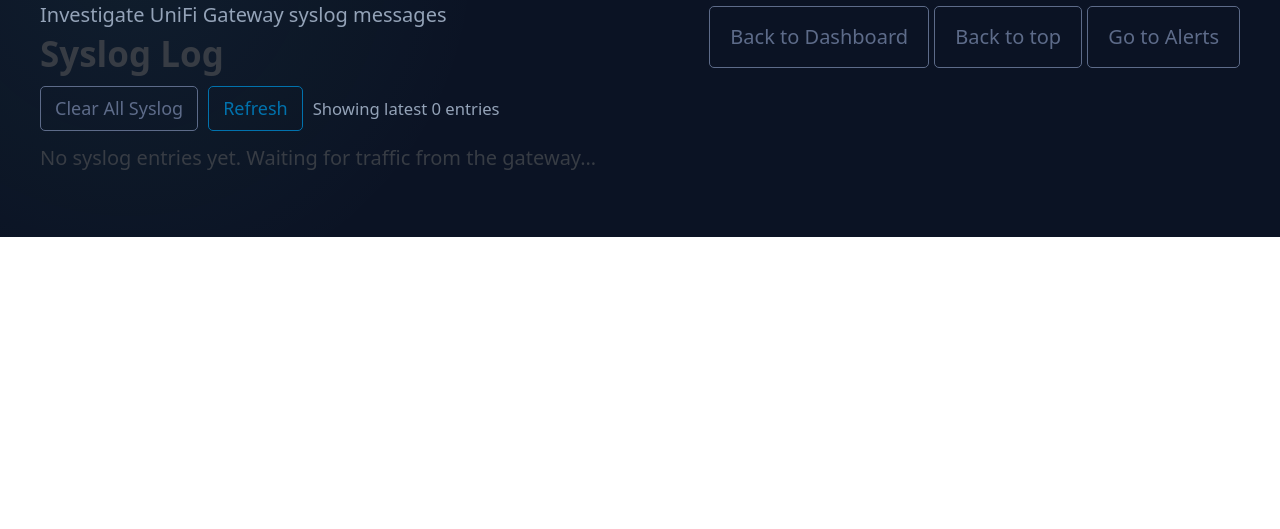
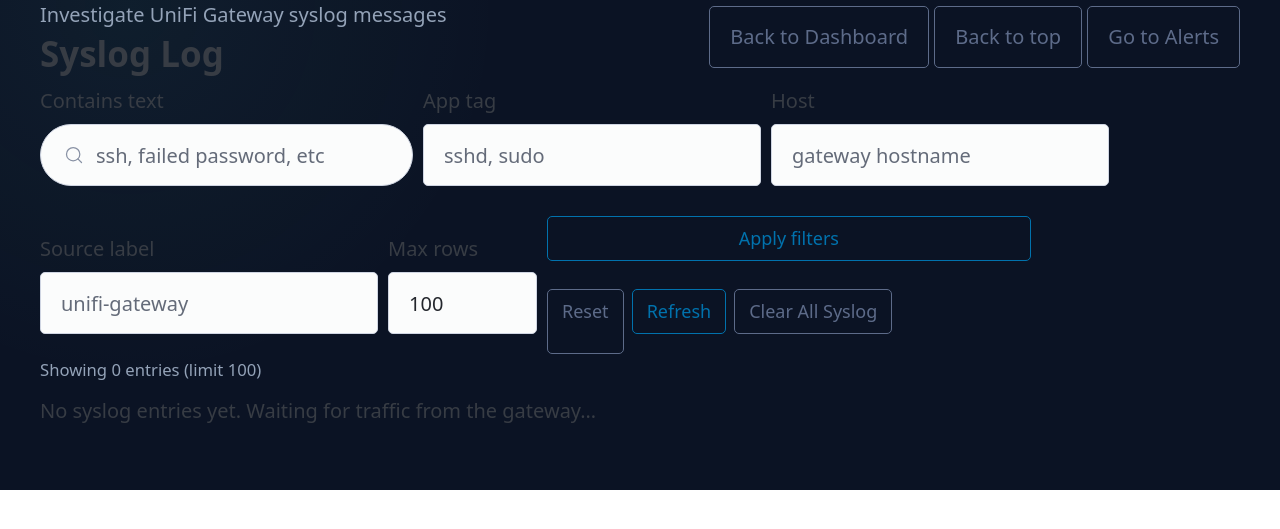
Before and after one commit to WorkableDirector/TinyPi-SIEM, a FastAPI app: page /logs in a window 1280 px wide. Shown: the part 114-643 px from the top of the page. Run offline with FastAPI, Linux system fonts and the light colour scheme; data that the repository does not hold is empty; parts of the project's set-up code (start-up, migrations or seed data) failed here and were passed over; some libraries are stand-ins or nearby versions.

Commit message:
Add filters to manage noisy syslog feed

```diff
--- a/TinyPi/app/main.py
+++ b/TinyPi/app/main.py
@@ -203,15 +203,60 @@
 
 
 @app.get("/logs", response_class=HTMLResponse)
-def view_logs(request: Request):
+def view_logs(
+    request: Request,
+    search: str = "",
+    app: str = "",
+    host: str = "",
+    source: str = "",
+    limit: int = 100,
+):
+    limit = max(10, min(limit, 500))
+
     conn = db()
-    rows = conn.execute("SELECT * FROM events WHERE type = 'syslog' ORDER BY id DESC LIMIT 200").fetchall()
+    params: list[Any] = []
+    sql = "SELECT * FROM events WHERE type = 'syslog'"
+
+    if source:
+        sql += " AND src LIKE ?"
+        params.append(f"%{source}%")
+
+    if search:
+        sql += " AND payload LIKE ?"
+        params.append(f"%{search}%")
+
+    sql += " ORDER BY id DESC LIMIT ?"
+    params.append(limit)
+
+    rows = conn.execute(sql, params).fetchall()
+
     enriched = []
     for row in rows:
         parsed = parse_syslog_payload(row.get("payload", ""))
+
+        if app and app.lower() not in (parsed.get("app") or "").lower():
+            continue
+
+        if host and host.lower() not in (parsed.get("host") or "").lower():
+            continue
+
         enriched.append({**row, **parsed})
+
     conn.close()
-    return templates.TemplateResponse("logs.html", {"request": request, "rows": enriched})
+    return templates.TemplateResponse(
+        "logs.html",
+        {
+            "request": request,
+            "rows": enriched,
+            "filters": {
+                "search": search,
+                "app": app,
+                "host": host,
+                "source": source,
+                "limit": limit,
+            },
+        },
+    )
 
 @app.get("/alerts", response_class=HTMLResponse)
 def view_alerts(request: Request):
--- a/TinyPi/app/templates/logs.html
+++ b/TinyPi/app/templates/logs.html
@@ -80,11 +80,36 @@
         </div>
     </div>
 
-    <div class="action-buttons">
-      <button id="clear-logs" class="outline secondary refresh-btn">Clear All Syslog</button>
-      <button id="refresh-logs" class="outline refresh-btn">Refresh</button>
-      <small class="subhead">Showing latest {{ rows|length }} entries</small>
-    </div>
+    <form class="action-buttons" method="get" action="/logs" style="align-items:flex-end;">
+      <div>
+        <label for="search">Contains text</label>
+        <input type="search" id="search" name="search" value="{{ filters.search }}" placeholder="ssh, failed password, etc" />
+      </div>
+      <div>
+        <label for="app">App tag</label>
+        <input type="text" id="app" name="app" value="{{ filters.app }}" placeholder="sshd, sudo" />
+      </div>
+      <div>
+        <label for="host">Host</label>
+        <input type="text" id="host" name="host" value="{{ filters.host }}" placeholder="gateway hostname" />
+      </div>
+      <div>
+        <label for="source">Source label</label>
+        <input type="text" id="source" name="source" value="{{ filters.source }}" placeholder="unifi-gateway" />
+      </div>
+      <div>
+        <label for="limit">Max rows</label>
+        <input type="number" id="limit" name="limit" value="{{ filters.limit }}" min="10" max="500" />
+      </div>
+      <div style="display:flex; gap:8px; flex-wrap:wrap;">
+        <button class="outline refresh-btn" type="submit">Apply filters</button>
+        <a href="/logs" role="button" class="outline secondary refresh-btn">Reset</a>
+        <button id="refresh-logs" class="outline refresh-btn" type="button">Refresh</button>
+        <button id="clear-logs" class="outline secondary refresh-btn" type="button">Clear All Syslog</button>
+      </div>
+    </form>
+
+    <small class="subhead">Showing {{ rows|length }} entr{{ 'y' if rows|length == 1 else 'ies' }} (limit {{ filters.limit }})</small>
 
     <div class="log-list">
         {% for row in rows %}
```
